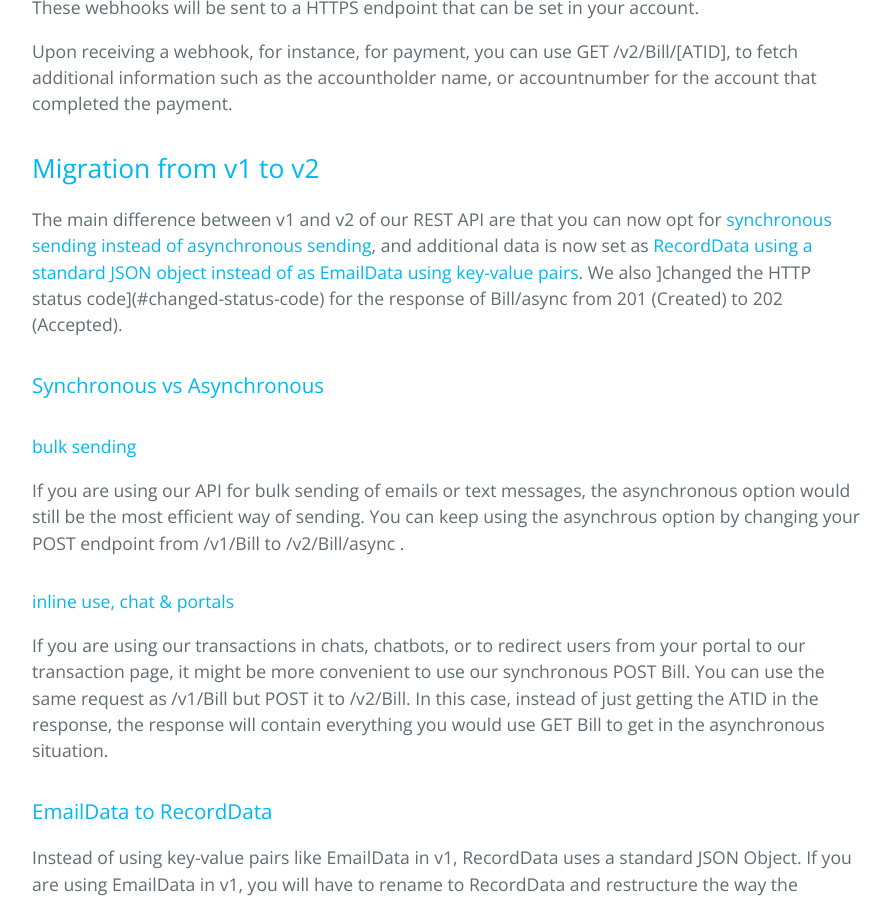
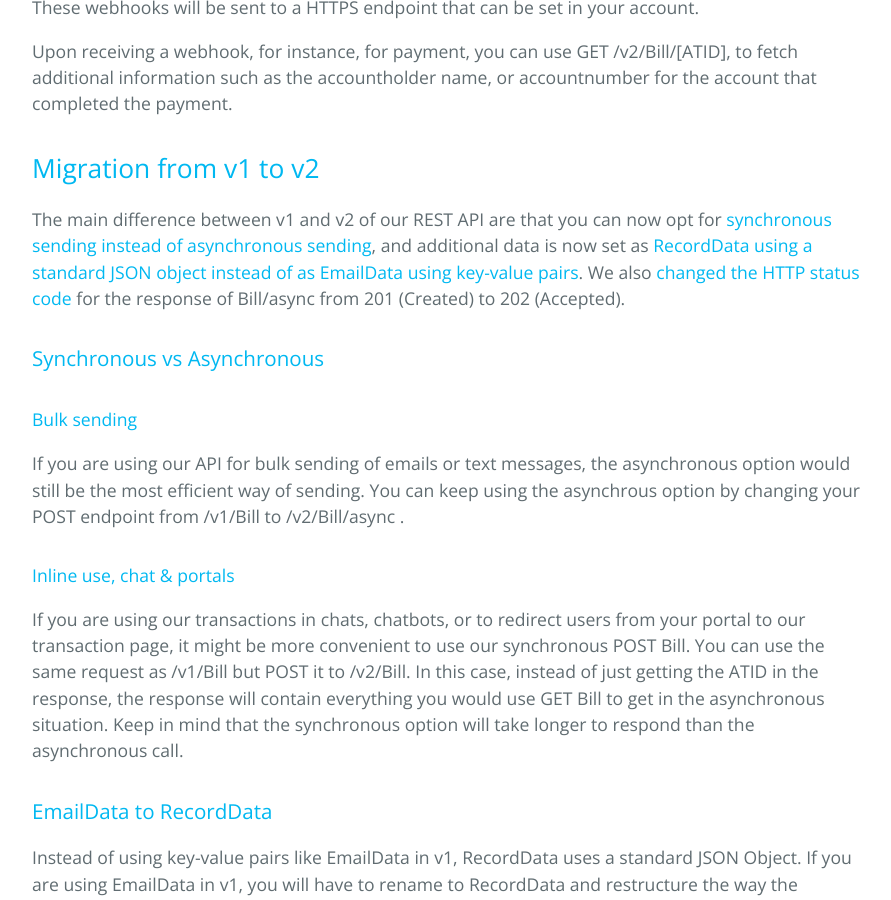
Before and after one commit to AcceptEmail/Examples, a Jekyll site: the page built from index.md, in a window 1280 px wide and 900 px high, scrolled down 5358 px. Shown: the whole window, without its empty margins (192-1083 px from the left). Built offline with Jekyll 4.4.1, drawn with Linux system fonts in a browser that asks for light colours; some of the changed text lies outside the part shown.

Commit message:
typo's, linkfix en uitleg over tijdsduur sync

```diff
--- a/index.md
+++ b/index.md
@@ -190,19 +190,19 @@ Upon receiving a webhook, for instance, for payment, you can use GET /v2/Bill/[A
 <a id="migration-v1-to-v2"></a>
 ## [Migration from v1 to v2](#migration-v1-to-v2)
 
-The main difference between v1 and v2 of our REST API are that you can now opt for [synchronous sending instead of asynchronous sending](#synchronous-vs-asynchronous), and additional data is now set as [RecordData using a standard JSON object instead of as EmailData using key-value pairs](#emaildata-to-recorddata). We also ]changed the HTTP status code](#changed-status-code) for the response of Bill/async from 201 (Created) to 202 (Accepted).
+The main difference between v1 and v2 of our REST API are that you can now opt for [synchronous sending instead of asynchronous sending](#synchronous-vs-asynchronous), and additional data is now set as [RecordData using a standard JSON object instead of as EmailData using key-value pairs](#emaildata-to-recorddata). We also [changed the HTTP status code](#changed-status-code) for the response of Bill/async from 201 (Created) to 202 (Accepted).
 
 
 <a id="synchronous-vs-asynchronous"></a>
 ### [Synchronous vs Asynchronous](#synchronous-vs-asynchronous)
 
-#### bulk sending
+#### Bulk sending
 
 If you are using our API for bulk sending of emails or text messages, the asynchronous option would still be the most efficient way of sending. You can keep using the asynchrous option by changing your POST endpoint from /v1/Bill to /v2/Bill/async .
 
-#### inline use, chat & portals
+#### Inline use, chat & portals
 
-If you are using our transactions in chats, chatbots, or to redirect users from your portal to our transaction page, it might be more convenient to use our synchronous POST Bill. You can use the same request as /v1/Bill but POST it to /v2/Bill. In this case, instead of just getting the ATID in the response, the response will contain everything you would use GET Bill to get in the asynchronous situation.
+If you are using our transactions in chats, chatbots, or to redirect users from your portal to our transaction page, it might be more convenient to use our synchronous POST Bill. You can use the same request as /v1/Bill but POST it to /v2/Bill. In this case, instead of just getting the ATID in the response, the response will contain everything you would use GET Bill to get in the asynchronous situation. Keep in mind that the synchronous option will take longer to respond than the asynchronous call.
 
 <a id="emaildata-to-recorddata"></a>
 ### [EmailData to RecordData](#emaildata-to-recorddata)
```
Also changed, not shown: other parts of index.md (+3 -3 lines).
